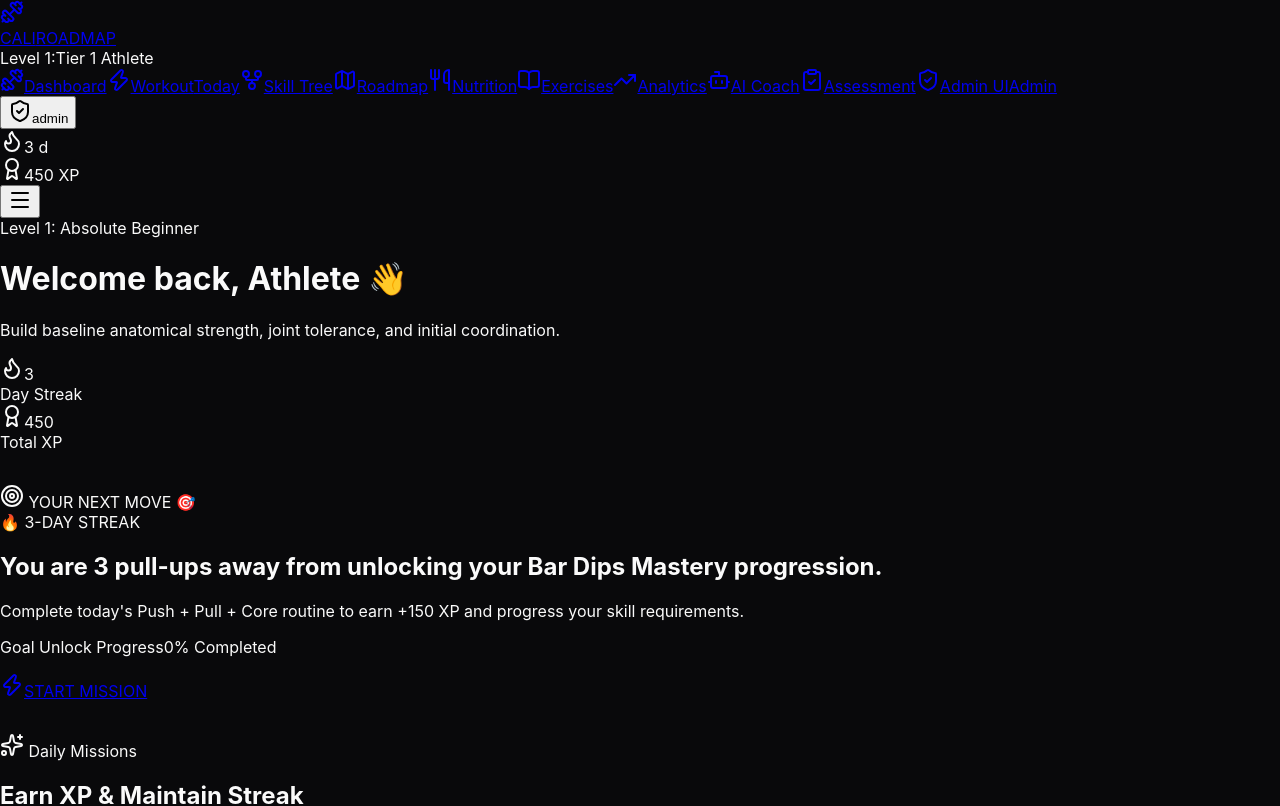
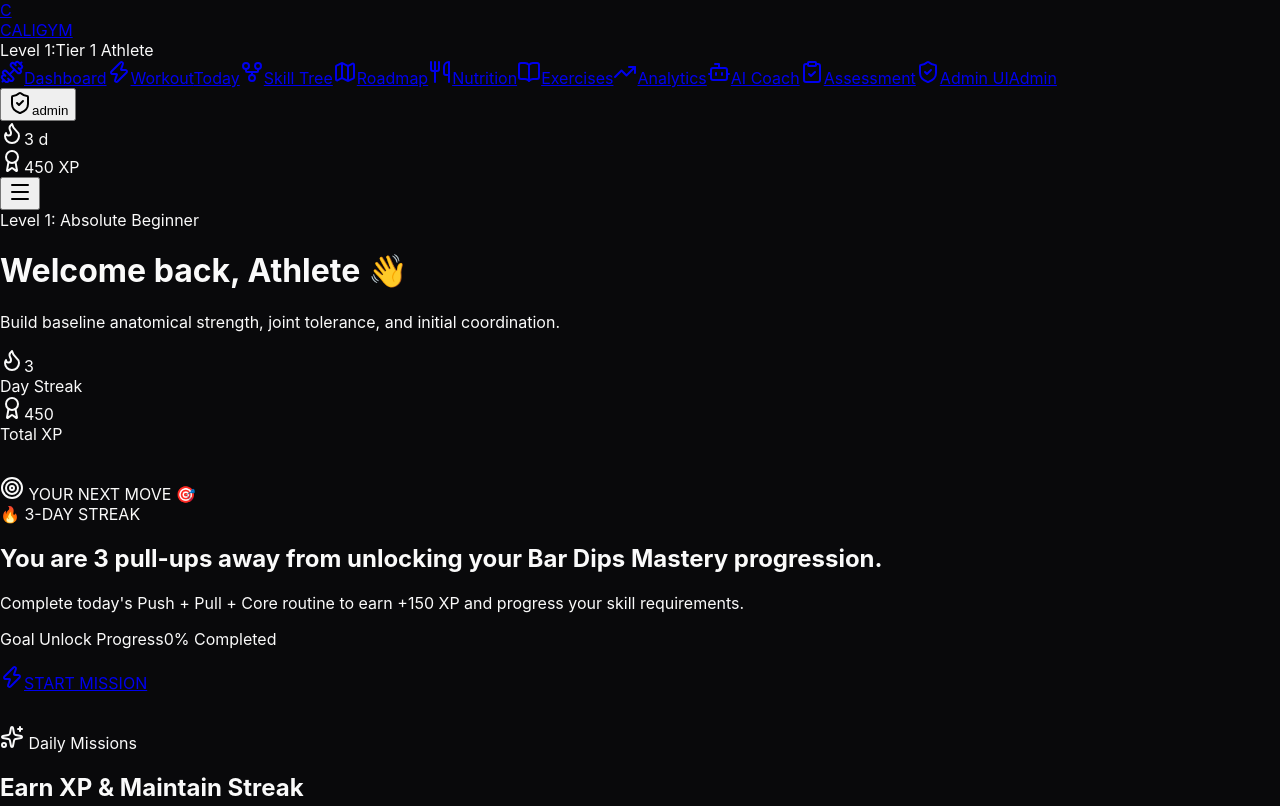
Before and after one commit to dhatchanamoorthy444/3dx, a Next.js app: page / in a window 1280 px wide. Shown: the top 806 px of the page. Built offline with nearby package versions, Linux system fonts and the light colour scheme.

Commit message:
Rebrand from CaliRoadmap to CaliGym

```diff
--- a/src/app/layout.tsx
+++ b/src/app/layout.tsx
@@ -15,7 +15,7 @@ const geistMono = Geist_Mono({
 });
 
 export const metadata: Metadata = {
-  title: "CaliRoadmap — Complete Calisthenics Learning & Progression Platform",
+  title: "CaliGym — Complete Calisthenics Learning & Progression Platform",
   description: "Personal calisthenics roadmap taking athletes from beginner fundamentals to advanced skills like Muscle-Up, Handstand, Front Lever, and Planche.",
 };
 
--- a/src/app/login/page.tsx
+++ b/src/app/login/page.tsx
@@ -51,7 +51,7 @@ export default function LoginPage() {
           <div className="p-3 rounded-2xl bg-amber-500/10 border border-amber-500/30 text-amber-400 w-fit mx-auto">
             <Dumbbell className="w-8 h-8" />
           </div>
-          <h1 className="text-2xl font-black text-white">Welcome to CaliRoadmap</h1>
+          <h1 className="text-2xl font-black text-white">Welcome to CaliGym</h1>
           <p className="text-xs text-slate-400">Log in with your username or email</p>
         </div>
 
--- a/src/app/register/page.tsx
+++ b/src/app/register/page.tsx
@@ -42,7 +42,7 @@ export default function RegisterPage() {
           <div className="p-3 rounded-2xl bg-amber-500/10 border border-amber-500/30 text-amber-400 w-fit mx-auto">
             <Dumbbell className="w-8 h-8" />
           </div>
-          <h1 className="text-2xl font-black text-white">Join CaliRoadmap</h1>
+          <h1 className="text-2xl font-black text-white">Join CaliGym</h1>
           <p className="text-xs text-slate-400">Start your bodyweight skill progression game</p>
         </div>
 
--- /dev/null
+++ b/src/components/Logo.tsx
@@ -0,0 +1,35 @@
+'use client';
+
+import React from 'react';
+
+export interface LogoProps {
+  className?: string;
+  showText?: boolean;
+  size?: 'sm' | 'md' | 'lg';
+}
+
+export const Logo: React.FC<LogoProps> = ({ className = '', showText = true, size = 'md' }) => {
+  const sizeStyles = {
+    sm: 'w-8 h-8 text-sm',
+    md: 'w-10 h-10 text-base',
+    lg: 'w-14 h-14 text-lg',
+  };
+
+  return (
+    <div className={`flex items-center gap-3 ${className}`}>
+      <div
+        className={`${sizeStyles[size]} rounded-xl bg-gradient-to-tr from-amber-500 to-red-600 flex items-center justify-center font-black text-slate-950 shadow-lg shadow-amber-500/20`}
+      >
+        C
+      </div>
+      {showText && (
+        <span className="font-extrabold text-xl tracking-tight">
+          <span className="text-white">CALI</span>
+          <span className="text-amber-500">GYM</span>
+        </span>
+      )}
+    </div>
+  );
+};
+
+export default Logo;
--- a/src/components/Navigation.tsx
+++ b/src/components/Navigation.tsx
@@ -4,6 +4,7 @@ import React, { useState } from 'react';
 import Link from 'next/link';
 import { usePathname } from 'next/navigation';
 import { useCalisthenics } from '../context/CalisthenicsContext';
+import { Logo } from './Logo';
 import {
   Dumbbell,
   GitFork,
@@ -49,12 +50,7 @@ export const Navigation: React.FC = () => {
           {/* Logo & Level Badge */}
           <div className="flex items-center gap-3">
             <Link href="/" className="flex items-center gap-2 group">
-              <div className="p-2 rounded-xl bg-gradient-to-tr from-amber-500 to-red-600 text-white font-bold shadow-lg shadow-amber-500/20 group-hover:scale-105 transition-transform">
-                <Dumbbell className="w-5 h-5" />
-              </div>
-              <span className="font-extrabold text-lg sm:text-xl tracking-tight bg-gradient-to-r from-white via-slate-200 to-slate-400 bg-clip-text text-transparent">
-                CALI<span className="text-amber-500">ROADMAP</span>
-              </span>
+              <Logo showText={true} size="md" />
             </Link>
 
             <div className="hidden md:flex items-center gap-2 px-3 py-1 rounded-full bg-slate-900 border border-slate-800 text-xs font-semibold">
--- a/src/context/CalisthenicsContext.tsx
+++ b/src/context/CalisthenicsContext.tsx
@@ -135,7 +135,7 @@ const DEFAULT_ASSESSMENT: UserAssessment = {
 const DEFAULT_PROFILE: UserProfile = {
   id: 'usr_demo_1',
   username: 'athlete123',
-  email: 'athlete@caliroadmap.com',
+  email: 'athlete@caligym.com',
   name: 'Athlete',
   role: 'admin',
   xp: 450,
@@ -392,8 +392,8 @@ export const CalisthenicsProvider: React.FC<{ children: React.ReactNode }> = ({
     }
 
     const demoUsers = [
-      { username: 'admin', email: 'admin@caliroadmap.com', password: 'admin', role: 'admin' as const },
-      { username: 'athlete123', email: 'athlete@caliroadmap.com', password: 'password', role: 'user' as const }
+      { username: 'admin', email: 'admin@caligym.com', password: 'admin', role: 'admin' as const },
+      { username: 'athlete123', email: 'athlete@caligym.com', password: 'password', role: 'user' as const }
     ];
 
     const user = demoUsers.find(u =>
```
